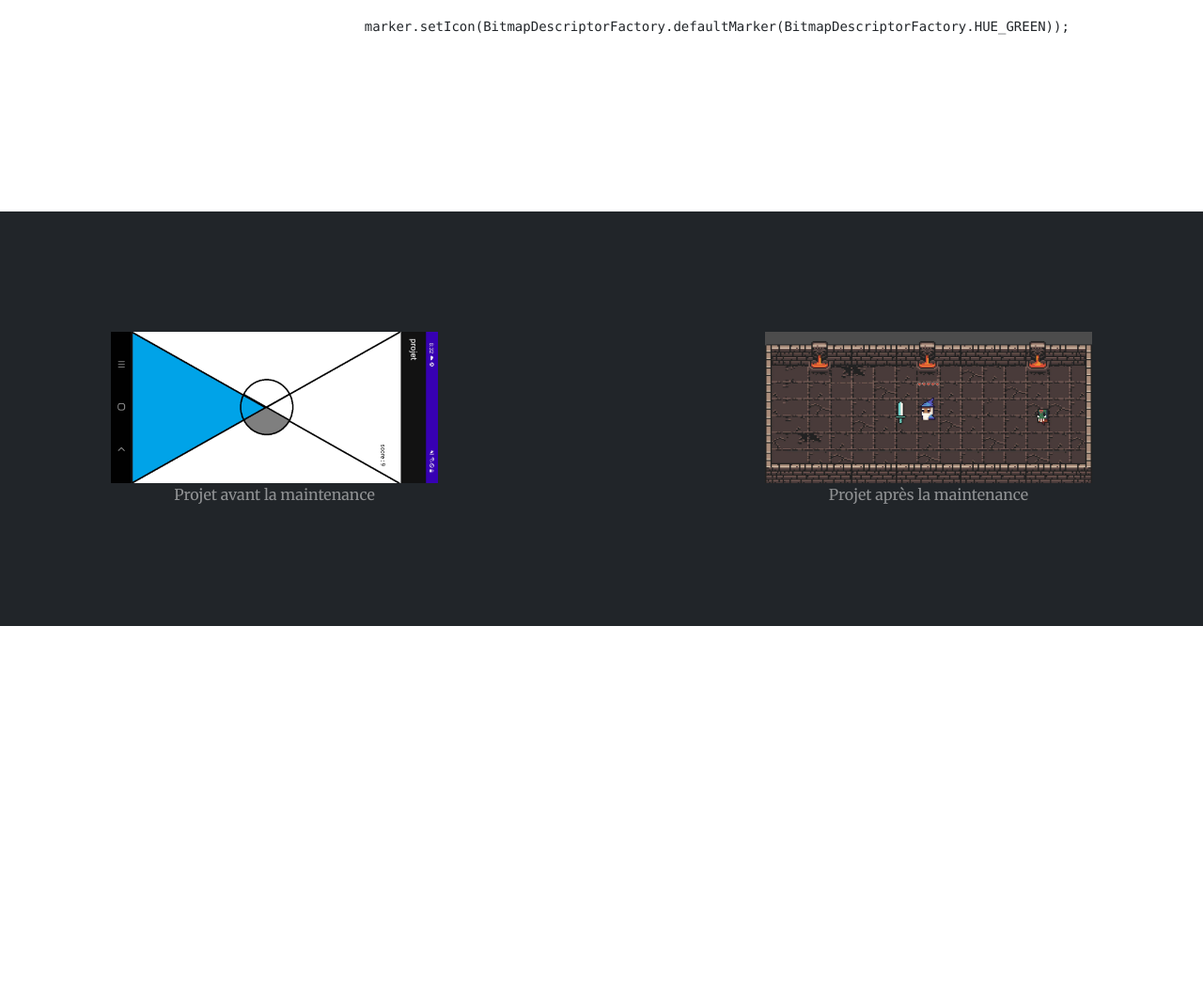
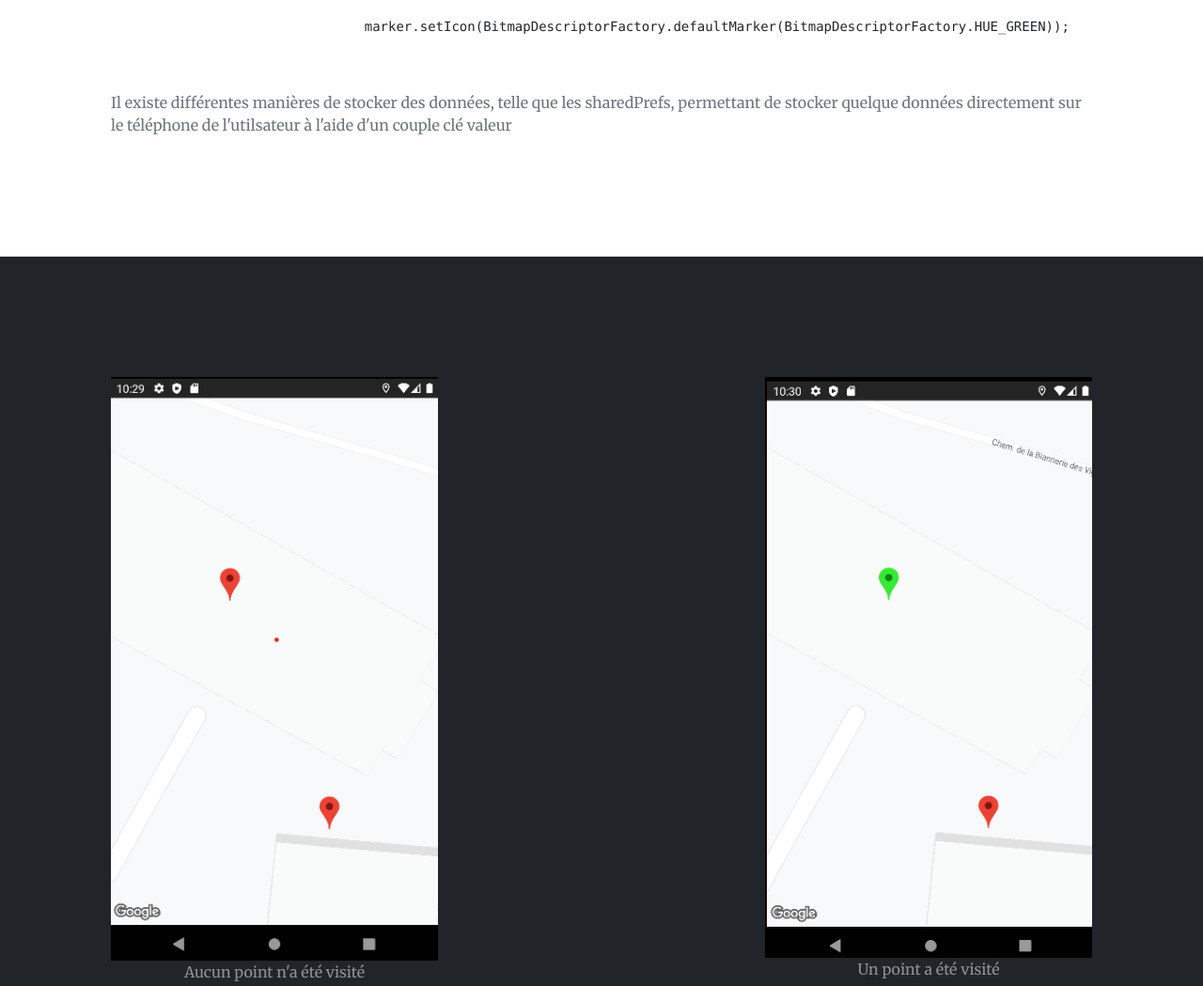
Before and after one commit to sachabt/sachabt.github.io, a plain HTML site: page projet2.html in a window 1280 px wide. Shown: the part 1633-2682 px from the top of the page at 94% size. Before the commit the page ends 2555 px from the top, so only its background shows below. Drawn offline with nearby package versions, Linux system fonts and the light colour scheme; some packages are replaced by stand-ins of ours; a script that the page names is missing.

Commit message:
added photo and talked about sharedPrefs

```diff
--- a/projet2.html
+++ b/projet2.html
@@ -81,7 +81,7 @@
                                 marker.setIcon(BitmapDescriptorFactory.defaultMarker(BitmapDescriptorFactory.HUE_GREEN));
                             </code>
                           </pre>
-                    </p>
+                          <p class="text-muted mb-0"> Il existe différentes manières de stocker des données, telle que les sharedPrefs, permettant de stocker quelque données directement sur le téléphone de l'utilsateur à l'aide d'un couple clé valeur
             </div>
         </section>
 
@@ -92,18 +92,17 @@
                     <div class="row g-0">
                         <div class="col-lg-4 col-sm-6">
 
-                                <img class="img-fluid" src="/assets/img/projet_android.jpeg" alt="..." />
+                                <img class="img-fluid" src="/assets/img/projet_tut.png" alt="carte présentant deux marqueur rouge, qui n'ont pas été visité" />
                                 <div class="portfolio-box-caption">
-                                    <div class="project-category text-white-50">Projet avant la maintenance</div>
+                                    <div class="project-category text-white-50">Aucun point n'a été visité</div>
                                 </div>
-
                             </a>
                         </div>
                         <div class="col-lg-4 col-sm-6"></div>
                         <div class="col-lg-4 col-sm-6">
-                                <img class="img-fluid" src="\assets\img\projet_android_new.png" alt="..." />
+                                <img class="img-fluid" src="\assets\img/projet_tut2.png" alt="carte présentant un marqueur vert, qui a été visité, et un marqueur rouge" />
                                 <div class="portfolio-box-caption">
-                                    <div class="project-category text-white-50">Projet après la maintenance</div>
+                                    <div class="project-category text-white-50">Un point a été visité</div>
                                 </div>
                             </a>
             </div>
```
Also changed, not shown: assets/img/projet_tut.png (added), assets/img/projet_tut2.png (added).
